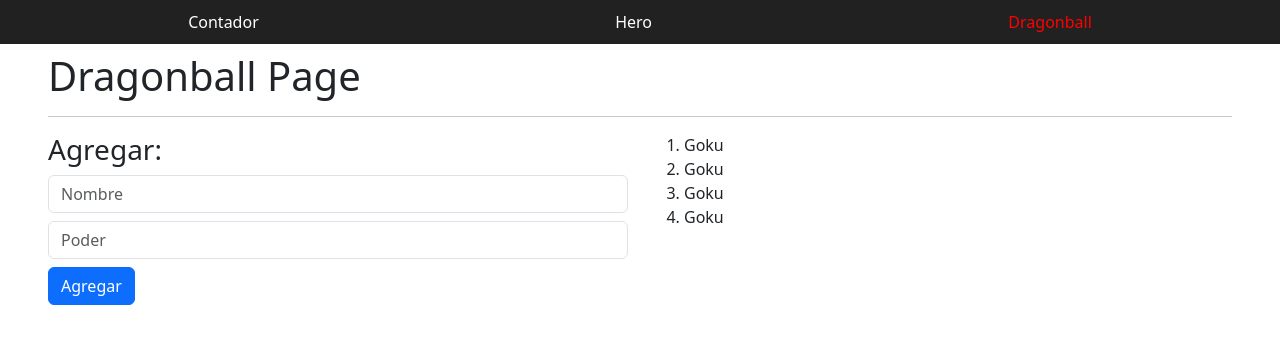
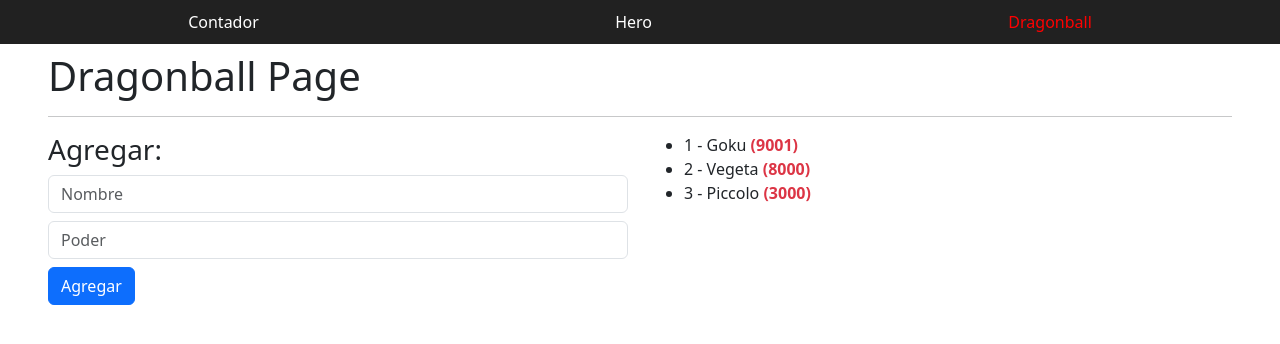
Before and after one commit to JFelipex3/basesAngular2025, an Angular app: page /dragonball in a window 1280 px wide. Shown: the top 344 px of the page. Built offline with nearby package versions, Linux system fonts and the light colour scheme.

Commit message:
Sección 5: Clase 51 - @for

```diff
--- a/angular.json
+++ b/angular.json
@@ -92,5 +92,8 @@
         }
       }
     }
+  },
+  "cli": {
+    "analytics": "727ac959-203b-4923-9f5c-8e680f392af1"
   }
 }
--- a/src/app/pages/dragonball-page/dragonball-page.component.html
+++ b/src/app/pages/dragonball-page/dragonball-page.component.html
@@ -10,11 +10,13 @@
   </div>
 
   <div class="col-12 col-sm-6">
-    <ol>
-      <li>Goku</li>
-      <li>Goku</li>
-      <li>Goku</li>
-      <li>Goku</li>
-    </ol>
+    <ul>
+      @for (character of characters(); track character.id; let idx = $index) {
+        <li>
+          <span>{{idx + 1}} - {{character.name}}</span>
+          <strong class="text-danger"> ({{character.power}})</strong>
+        </li>
+      }
+    </ul>
   </div>
 </section>
--- a/src/app/pages/dragonball-page/dragonball-page.component.ts
+++ b/src/app/pages/dragonball-page/dragonball-page.component.ts
@@ -1,4 +1,10 @@
-import { ChangeDetectionStrategy, Component } from '@angular/core';
+import { ChangeDetectionStrategy, Component, signal } from '@angular/core';
+
+interface Character {
+  id: number;
+  name: string;
+  power: number;
+}
 
 @Component({
   selector: 'app-dragonball-page',
@@ -7,4 +13,11 @@
   styleUrl: './dragonball-page.component.css',
   changeDetection: ChangeDetectionStrategy.OnPush,
 })
-export class DragonballPageComponent { }
+export class DragonballPageComponent {
+
+  characters = signal<Character[]>([
+    {id: 1, name: 'Goku', power: 9001},
+    {id: 1, name: 'Vegeta', power: 8000},
+    {id: 1, name: 'Piccolo', power: 3000},
+  ]);
+}
```
